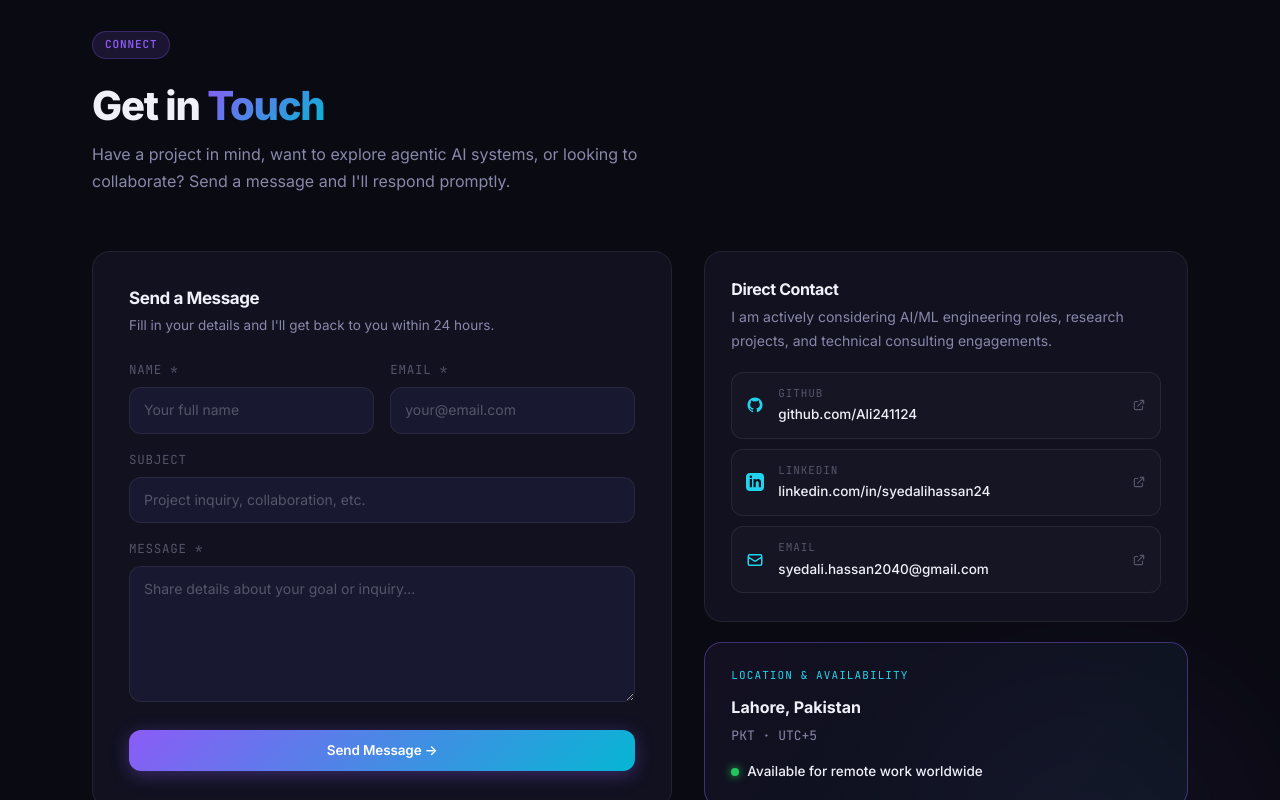
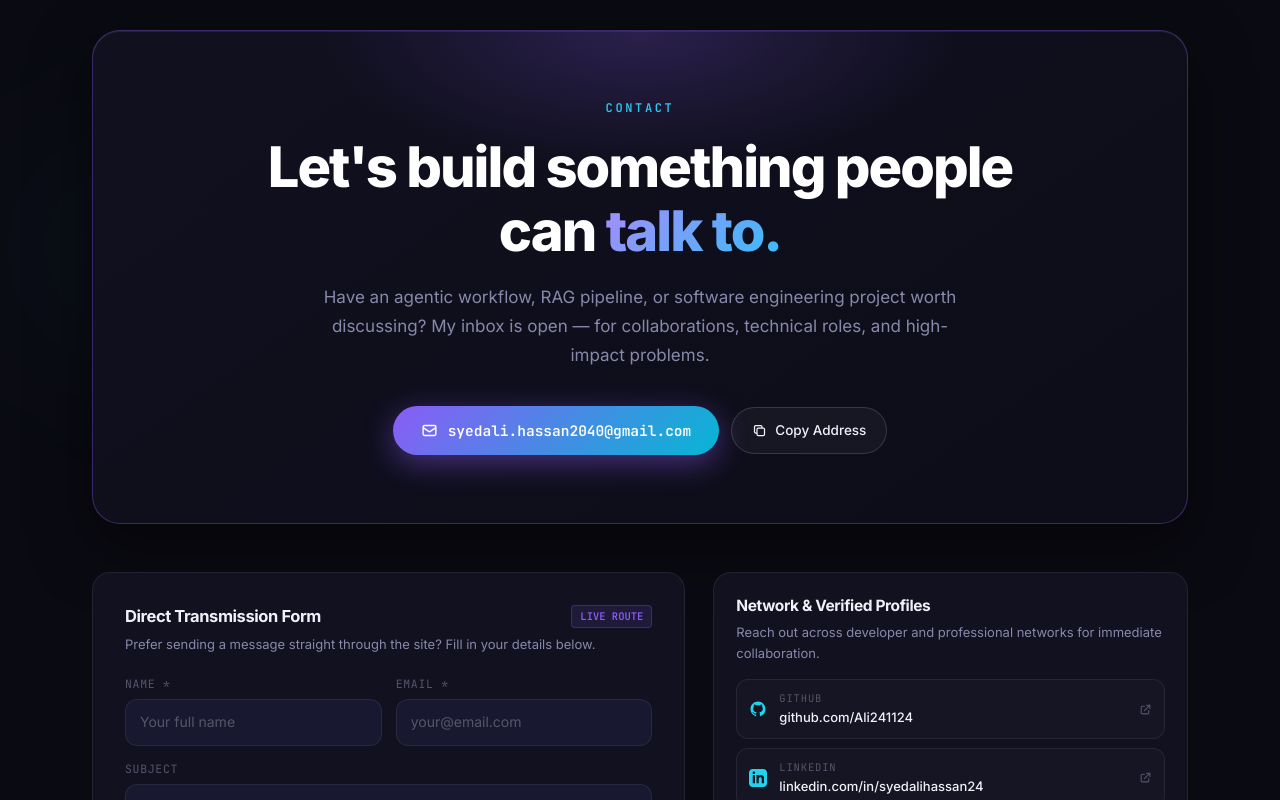
Before and after one commit to Ali241124/Personal-Portfolio, a React (Vite) app in the folder client/: page / in a window 1280 px wide. Shown: the part 5940-6740 px from the top of the page. Built offline with nearby package versions, Linux system fonts and the light colour scheme.

Commit message:
Update contact section

```diff
--- a/client/src/components/Contact.jsx
+++ b/client/src/components/Contact.jsx
@@ -41,6 +41,15 @@ export default function Contact() {
   const [form, setForm] = useState({ name: "", email: "", subject: "", message: "" });
   const [loading, setLoading] = useState(false);
   const [status, setStatus] = useState(null); // { type: "success"|"error", text: "" }
+  const [copied, setCopied] = useState(false);
+
+  const directEmail = "syedali.hassan2040@gmail.com";
+
+  const handleCopyEmail = () => {
+    navigator.clipboard.writeText(directEmail);
+    setCopied(true);
+    setTimeout(() => setCopied(false), 2200);
+  };
 
   const handleChange = (e) => setForm({ ...form, [e.target.name]: e.target.value });
 
@@ -58,8 +67,8 @@ export default function Contact() {
       setStatus({
         type: "error",
         text: serverMsg
-          ? `Send failed: ${serverMsg}. Please email me directly at syedali.hassan2040@gmail.com`
-          : "Send failed. Please reach me directly at syedali.hassan2040@gmail.com",
+          ? `Send failed: ${serverMsg}. Please email me directly at ${directEmail}`
+          : `Send failed. Please reach me directly at ${directEmail}`,
       });
     } finally {
       setLoading(false);
@@ -74,37 +83,191 @@ export default function Contact() {
 
   return (
     <section id="contact" ref={ref} style={{ background: "var(--bg)", position: "relative" }}>
-      <div className="glow-orb glow-orb-violet" style={{ bottom: "-20%", right: "-5%", opacity: 0.5 }} />
+      <div className="glow-orb glow-orb-violet" style={{ bottom: "-15%", right: "-5%", opacity: 0.45 }} />
+      <div className="glow-orb glow-orb-cyan" style={{ top: "10%", left: "-5%", opacity: 0.35 }} />
+
       <div className="section-wrapper" style={{ position: "relative", zIndex: 1 }}>
 
-        {/* Header */}
-        <motion.div {...fadeUp()} style={{ marginBottom: 56 }}>
-          <span className="section-label">Connect</span>
-          <h2 className="section-title" style={{ marginTop: 12 }}>
-            Get in <span>Touch</span>
+        {/* ── Main Hero Card Inspired by Reference ── */}
+        <motion.div
+          {...fadeUp(0)}
+          className="contact-hero-banner"
+          style={{
+            position: "relative",
+            background: "linear-gradient(145deg, rgba(17, 17, 32, 0.95) 0%, rgba(13, 13, 26, 0.98) 100%)",
+            border: "1px solid rgba(139, 92, 246, 0.35)",
+            borderRadius: "clamp(18px, 3vw, 28px)",
+            padding: "clamp(36px, 6vw, 68px) clamp(20px, 5vw, 56px)",
+            textAlign: "center",
+            boxShadow: "0 24px 60px rgba(0, 0, 0, 0.5), inset 0 1px 0 rgba(255, 255, 255, 0.08)",
+            overflow: "hidden",
+            marginBottom: "clamp(32px, 5vw, 48px)",
+          }}
+        >
+          {/* Subtle top ambient glow inside the card */}
+          <div style={{
+            position: "absolute",
+            top: 0,
+            left: "50%",
+            transform: "translateX(-50%)",
+            width: "60%",
+            height: 140,
+            background: "radial-gradient(ellipse at top, rgba(139, 92, 246, 0.22) 0%, transparent 70%)",
+            pointerEvents: "none",
+          }} />
+
+          {/* Eyebrow Label */}
+          <div style={{
+            fontFamily: "var(--mono)",
+            fontSize: "clamp(11px, 1.4vw, 12px)",
+            color: "var(--cyan)",
+            letterSpacing: "0.22em",
+            textTransform: "uppercase",
+            fontWeight: 600,
+            marginBottom: 16,
+          }}>
+            CONTACT
+          </div>
+
+          {/* Main Statement Title */}
+          <h2 style={{
+            fontSize: "clamp(28px, 4.8vw, 56px)",
+            fontWeight: 800,
+            lineHeight: 1.15,
+            letterSpacing: "-0.035em",
+            color: "#ffffff",
+            maxWidth: 820,
+            margin: "0 auto 20px",
+          }}>
+            Let's build something people can{" "}
+            <span style={{
+              background: "linear-gradient(135deg, #a78bfa 0%, #38bdf8 100%)",
+              WebkitBackgroundClip: "text",
+              WebkitTextFillColor: "transparent",
+              backgroundClip: "text",
+            }}>
+              talk to.
+            </span>
           </h2>
-          <p className="section-desc" style={{ marginTop: 12 }}>
-            Have a project in mind, want to explore agentic AI systems, or looking to collaborate? Send a message and I'll respond promptly.
+
+          {/* Subtitle / Pitch */}
+          <p style={{
+            fontSize: "clamp(14.5px, 1.8vw, 17px)",
+            color: "var(--text-2)",
+            lineHeight: 1.7,
+            maxWidth: 640,
+            margin: "0 auto clamp(28px, 4vw, 36px)",
+          }}>
+            Have an agentic workflow, RAG pipeline, or software engineering project worth discussing? My inbox is open — for collaborations, technical roles, and high-impact problems.
           </p>
+
+          {/* Primary Action Buttons (Email mailto / Copy pill) — WITHOUT resume button as requested */}
+          <div style={{
+            display: "inline-flex",
+            alignItems: "center",
+            justifyContent: "center",
+            flexWrap: "wrap",
+            gap: 12,
+            position: "relative",
+            zIndex: 2,
+          }}>
+            <a
+              href={`mailto:${directEmail}`}
+              style={{
+                display: "inline-flex",
+                alignItems: "center",
+                gap: 10,
+                padding: "13px 28px",
+                background: "linear-gradient(135deg, #8b5cf6 0%, #06b6d4 100%)",
+                borderRadius: 100,
+                color: "#ffffff",
+                fontFamily: "var(--mono)",
+                fontSize: "clamp(13px, 1.6vw, 14.5px)",
+                fontWeight: 600,
+                textDecoration: "none",
+                boxShadow: "0 8px 30px rgba(139, 92, 246, 0.45)",
+                transition: "all 0.25s ease",
+              }}
+              className="contact-pill-btn"
+            >
+              <svg width="17" height="17" fill="none" stroke="currentColor" viewBox="0 0 24 24">
+                <path strokeLinecap="round" strokeLinejoin="round" strokeWidth={2} d="M3 8l7.89 5.26a2 2 0 002.22 0L21 8M5 19h14a2 2 0 002-2V7a2 2 0 00-2-2H5a2 2 0 00-2 2v10a2 2 0 002 2z" />
+              </svg>
+              <span>{directEmail}</span>
+            </a>
+
+            <button
+              onClick={handleCopyEmail}
+              aria-label="Copy email address"
+              style={{
+                display: "inline-flex",
+                alignItems: "center",
+                gap: 8,
+                padding: "12px 20px",
+                background: "rgba(255, 255, 255, 0.04)",
+                border: "1px solid var(--border-hover)",
+                borderRadius: 100,
+                color: copied ? "var(--cyan)" : "var(--text-1)",
+                fontFamily: "var(--font)",
+                fontSize: 13.5,
+                fontWeight: 500,
+                cursor: "pointer",
+                transition: "all 0.2s ease",
+                outline: "none",
+              }}
+              className="contact-copy-btn"
+            >
+              {copied ? (
+                <>
+                  <svg width="15" height="15" fill="none" stroke="currentColor" viewBox="0 0 24 24">
+                    <path strokeLinecap="round" strokeLinejoin="round" strokeWidth={2} d="M5 13l4 4L19 7" />
+                  </svg>
+                  <span>Copied!</span>
+                </>
+              ) : (
+                <>
+                  <svg width="15" height="15" fill="none" stroke="currentColor" viewBox="0 0 24 24">
+                    <path strokeLinecap="round" strokeLinejoin="round" strokeWidth={2} d="M8 16H6a2 2 0 01-2-2V6a2 2 0 012-2h8a2 2 0 012 2v2m-6 12h8a2 2 0 002-2v-8a2 2 0 00-2-2h-8a2 2 0 00-2 2v8a2 2 0 002 2z" />
+                  </svg>
+                  <span>Copy Address</span>
+                </>
+              )}
+            </button>
+          </div>
         </motion.div>
 
+        {/* ── Secondary Layout: Direct Transmission Form + Socials ── */}
         <div className="contact-grid">
 
           {/* Contact form */}
           <motion.div {...fadeUp(0.1)}>
-            <div className="card" style={{ padding: "clamp(24px, 4vw, 36px)" }}>
-              <h3 style={{ fontSize: 17, fontWeight: 700, color: "var(--text-1)", marginBottom: 6 }}>
-                Send a Message
-              </h3>
-              <p style={{ fontSize: 13.5, color: "var(--text-2)", marginBottom: 24 }}>
-                Fill in your details and I'll get back to you within 24 hours.
+            <div className="card" style={{ padding: "clamp(22px, 4vw, 32px)" }}>
+              <div style={{ display: "flex", alignItems: "center", justifyContent: "space-between", marginBottom: 6 }}>
+                <h3 style={{ fontSize: 16.5, fontWeight: 700, color: "var(--text-1)" }}>
+                  Direct Transmission Form
+                </h3>
+                <span style={{
+                  fontSize: 10.5,
+                  fontFamily: "var(--mono)",
+                  padding: "2px 8px",
+                  borderRadius: 4,
+                  background: "rgba(139, 92, 246, 0.12)",
+                  color: "var(--violet)",
+                  border: "1px solid var(--violet-ring)",
+                  fontWeight: 600,
+                  textTransform: "uppercase",
+                }}>
+                  Live Route
+                </span>
+              </div>
+              <p style={{ fontSize: 13, color: "var(--text-2)", marginBottom: 20 }}>
+                Prefer sending a message straight through the site? Fill in your details below.
               </p>
 
-              <form onSubmit={handleSubmit} style={{ display: "flex", flexDirection: "column", gap: 16 }}>
-                {/* Name + Email row */}
+              <form onSubmit={handleSubmit} style={{ display: "flex", flexDirection: "column", gap: 14 }}>
                 <div className="form-row">
                   <div>
-                    <label style={{ display: "block", fontSize: 12.5, fontFamily: "var(--mono)", color: "var(--text-3)", marginBottom: 7, letterSpacing: "0.06em", textTransform: "uppercase" }}>
+                    <label style={{ display: "block", fontSize: 11.5, fontFamily: "var(--mono)", color: "var(--text-3)", marginBottom: 6, letterSpacing: "0.06em", textTransform: "uppercase" }}>
                       Name *
                     </label>
                     <input
@@ -118,7 +281,7 @@ export default function Contact() {
                     />
                   </div>
                   <div>
-                    <label style={{ display: "block", fontSize: 12.5, fontFamily: "var(--mono)", color: "var(--text-3)", marginBottom: 7, letterSpacing: "0.06em", textTransform: "uppercase" }}>
+                    <label style={{ display: "block", fontSize: 11.5, fontFamily: "var(--mono)", color: "var(--text-3)", marginBottom: 6, letterSpacing: "0.06em", textTransform: "uppercase" }}>
                       Email *
                     </label>
                     <input
@@ -134,13 +297,13 @@ export default function Contact() {
                 </div>
 
                 <div>
-                  <label style={{ display: "block", fontSize: 12.5, fontFamily: "var(--mono)", color: "var(--text-3)", marginBottom: 7, letterSpacing: "0.06em", textTransform: "uppercase" }}>
+                  <label style={{ display: "block", fontSize: 11.5, fontFamily: "var(--mono)", color: "var(--text-3)", marginBottom: 6, letterSpacing: "0.06em", textTransform: "uppercase" }}>
                     Subject
                   </label>
                   <input
                     name="subject"
                     type="text"
-                    placeholder="Project inquiry, collaboration, etc."
+                    placeholder="Project proposal, consultation, inquiry..."
                     value={form.subject}
                     onChange={handleChange}
                     className="form-input"
@@ -148,27 +311,26 @@ export default function Contact() {
                 </div>
 
                 <div>
-                  <label style={{ display: "block", fontSize: 12.5, fontFamily: "var(--mono)", color: "var(--text-3)", marginBottom: 7, letterSpacing: "0.06em", textTransform: "uppercase" }}>
+                  <label style={{ display: "block", fontSize: 11.5, fontFamily: "var(--mono)", color: "var(--text-3)", marginBottom: 6, letterSpacing: "0.06em", textTransform: "uppercase" }}>
                     Message *
                   </label>
                   <textarea
                     name="message"
-                    rows={5}
+                    rows={4}
                     required
-                    placeholder="Share details about your goal or inquiry..."
+                    placeholder="Provide details about your project or inquiry..."
                     value={form.message}
                     onChange={handleChange}
                     className="form-input"
-                    style={{ resize: "vertical", minHeight: 120 }}
+                    style={{ resize: "vertical", minHeight: 110 }}
                   />
                 </div>
 
-                {/* Status feedback */}
                 {status && (
                   <div style={{
-                    padding: "12px 16px",
+                    padding: "10px 14px",
                     borderRadius: "var(--r-sm)",
-                    fontSize: 13.5,
+                    fontSize: 13,
                     background: status.type === "success" ? "rgba(16,185,129,0.1)" : "rgba(239,68,68,0.1)",
                     border: `1px solid ${status.type === "success" ? "rgba(16,185,129,0.3)" : "rgba(239,68,68,0.3)"}`,
                     color: status.type === "success" ? "#34d399" : "#f87171",
@@ -187,7 +349,7 @@ export default function Contact() {
                   {loading ? (
                     <>
                       <span style={{ display: "inline-block", width: 14, height: 14, border: "2px solid rgba(255,255,255,0.4)", borderTopColor: "#fff", borderRadius: "50%", animation: "spin 0.7s linear infinite" }} />
-                      Sending...
+                      Transmitting...
                     </>
                   ) : "Send Message →"}
                 </button>
@@ -195,19 +357,19 @@ export default function Contact() {
             </div>
           </motion.div>
 
-          {/* Right column */}
-          <motion.div {...fadeUp(0.2)} style={{ display: "flex", flexDirection: "column", gap: 20 }}>
+          {/* Channels & Location */}
+          <motion.div {...fadeUp(0.2)} style={{ display: "flex", flexDirection: "column", gap: 18 }}>
 
             {/* Direct channels card */}
-            <div className="card" style={{ padding: "28px 26px" }}>
-              <h3 style={{ fontSize: 16, fontWeight: 700, color: "var(--text-1)", marginBottom: 6 }}>
-                Direct Contact
+            <div className="card" style={{ padding: "24px 22px" }}>
+              <h3 style={{ fontSize: 15.5, fontWeight: 700, color: "var(--text-1)", marginBottom: 6 }}>
+                Network & Verified Profiles
               </h3>
-              <p style={{ fontSize: 14, color: "var(--text-2)", lineHeight: 1.65, marginBottom: 20 }}>
-                I am actively considering AI/ML engineering roles, research projects, and technical consulting engagements.
+              <p style={{ fontSize: 13, color: "var(--text-2)", lineHeight: 1.6, marginBottom: 16 }}>
+                Reach out across developer and professional networks for immediate collaboration.
               </p>
 
-              <div style={{ display: "flex", flexDirection: "column", gap: 10 }}>
+              <div style={{ display: "flex", flexDirection: "column", gap: 9 }}>
                 {CHANNELS.map((ch) => (
                   <a
                     key={ch.label}
@@ -218,8 +380,8 @@ export default function Contact() {
                     style={{
                       display: "flex",
                       alignItems: "center",
-                      gap: 14,
-                      padding: "12px 14px",
+                      gap: 12,
+                      padding: "10px 12px",
                       background: "rgba(255,255,255,0.02)",
                       border: "1px solid var(--border)",
                       borderRadius: "var(--r-md)",
@@ -230,10 +392,10 @@ export default function Contact() {
                   >
                     <span style={{ color: "var(--cyan)", flexShrink: 0 }}>{ch.icon}</span>
                     <div style={{ minWidth: 0 }}>
-                      <div style={{ fontSize: 11, fontFamily: "var(--mono)", color: "var(--text-3)", letterSpacing: "0.08em", textTransform: "uppercase", marginBottom: 2 }}>{ch.label}</div>
-                      <div style={{ fontSize: 13.5, fontWeight: 500, color: "var(--text-1)", overflow: "hidden", textOverflow: "ellipsis", whiteSpace: "nowrap" }}>{ch.value}</div>
+                      <div style={{ fontSize: 10.5, fontFamily: "var(--mono)", color: "var(--text-3)", letterSpacing: "0.08em", textTransform: "uppercase" }}>{ch.label}</div>
+                      <div style={{ fontSize: 13, fontWeight: 500, color: "var(--text-1)", overflow: "hidden", textOverflow: "ellipsis", whiteSpace: "nowrap" }}>{ch.value}</div>
                     </div>
-                    <svg style={{ marginLeft: "auto", flexShrink: 0, color: "var(--text-3)" }} width="14" height="14" fill="none" stroke="currentColor" viewBox="0 0 24 24">
+                    <svg style={{ marginLeft: "auto", flexShrink: 0, color: "var(--text-3)" }} width="13" height="13" fill="none" stroke="currentColor" viewBox="0 0 24 24">
                       <path strokeLinecap="round" strokeLinejoin="round" strokeWidth={2} d="M10 6H6a2 2 0 00-2 2v10a2 2 0 002 2h10a2 2 0 002-2v-4M14 4h6m0 0v6m0-6L10 14" />
                     </svg>
                   </a>
@@ -241,24 +403,21 @@ export default function Contact() {
               </div>
             </div>
 
-            {/* Location card */}
+            {/* Location & Availability badge */}
             <div className="card" style={{
-              padding: "24px 26px",
-              background: "linear-gradient(135deg, rgba(139,92,246,0.07) 0%, rgba(34,211,238,0.05) 100%)",
+              padding: "20px 22px",
+              background: "linear-gradient(135deg, rgba(139,92,246,0.08) 0%, rgba(34,211,238,0.06) 100%)",
               border: "1px solid var(--border-accent)",
             }}>
-              <div style={{ fontSize: 11, fontFamily: "var(--mono)", color: "var(--cyan)", textTransform: "uppercase", letterSpacing: "0.1em", marginBottom: 10 }}>
+              <div style={{ fontSize: 10.5, fontFamily: "var(--mono)", color: "var(--cyan)", textTransform: "uppercase", letterSpacing: "0.1em", marginBottom: 6 }}>
                 Location & Availability
               </div>
-              <div style={{ fontSize: 16, fontWeight: 700, color: "var(--text-1)", marginBottom: 6 }}>
-                Lahore, Pakistan
+              <div style={{ fontSize: 15, fontWeight: 700, color: "var(--text-1)", marginBottom: 2 }}>
+                Lahore, Pakistan · PKT (UTC+5)
               </div>
-              <div style={{ fontSize: 13, color: "var(--text-2)", fontFamily: "var(--mono)", marginBottom: 14 }}>
-                PKT · UTC+5
-              </div>
-              <div style={{ display: "flex", alignItems: "center", gap: 8 }}>
+              <div style={{ display: "flex", alignItems: "center", gap: 7, marginTop: 10 }}>
                 <span style={{ width: 8, height: 8, borderRadius: "50%", background: "#22c55e", boxShadow: "0 0 8px #22c55e", flexShrink: 0 }} />
-                <span style={{ fontSize: 13.5, color: "var(--text-1)", fontWeight: 500 }}>Available for remote work worldwide</span>
+                <span style={{ fontSize: 12.5, color: "var(--text-1)", fontWeight: 500 }}>Open for remote positions & client engagements</span>
               </div>
             </div>
           </motion.div>
@@ -266,19 +425,35 @@ export default function Contact() {
       </div>
 
       <style>{`
+        .contact-hero-banner {
+          transition: border-color 0.3s ease, box-shadow 0.3s ease;
+        }
+        .contact-hero-banner:hover {
+          border-color: rgba(139, 92, 246, 0.55);
+          box-shadow: 0 30px 70px rgba(0, 0, 0, 0.6), 0 0 30px rgba(139, 92, 246, 0.15);
+        }
+        .contact-pill-btn:hover {
+          transform: translateY(-2px);
+          filter: brightness(1.1);
+          box-shadow: 0 12px 36px rgba(139, 92, 246, 0.6);
+        }
+        .contact-copy-btn:hover {
+          border-color: var(--violet);
+          background: rgba(139, 92, 246, 0.12);
+        }
         .contact-grid {
           display: grid;
-          grid-template-columns: 1.2fr 1fr;
-          gap: 32px;
+          grid-template-columns: 1.25fr 1fr;
+          gap: 28px;
           align-items: start;
         }
         @media (max-width: 900px) {
-          .contact-grid { grid-template-columns: 1fr; }
+          .contact-grid { grid-template-columns: 1fr; gap: 20px; }
         }
         .form-row {
           display: grid;
           grid-template-columns: 1fr 1fr;
-          gap: 16px;
+          gap: 14px;
         }
         @media (max-width: 600px) {
           .form-row { grid-template-columns: 1fr; }
@@ -286,7 +461,7 @@ export default function Contact() {
         .channel-row:hover {
           border-color: var(--border-accent) !important;
           background: rgba(139,92,246,0.07) !important;
-          transform: translateX(4px);
+          transform: translateX(3px);
         }
         @keyframes spin { to { transform: rotate(360deg); } }
       `}</style>
```
